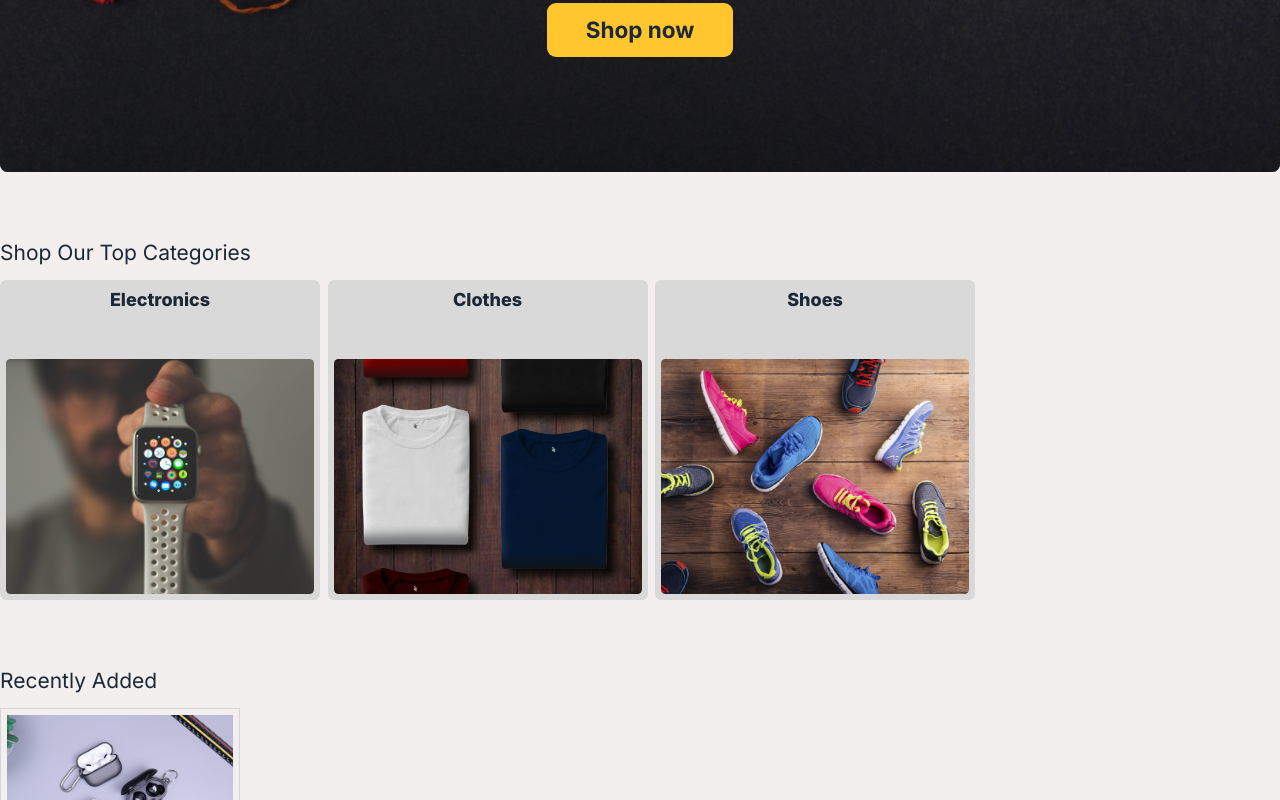
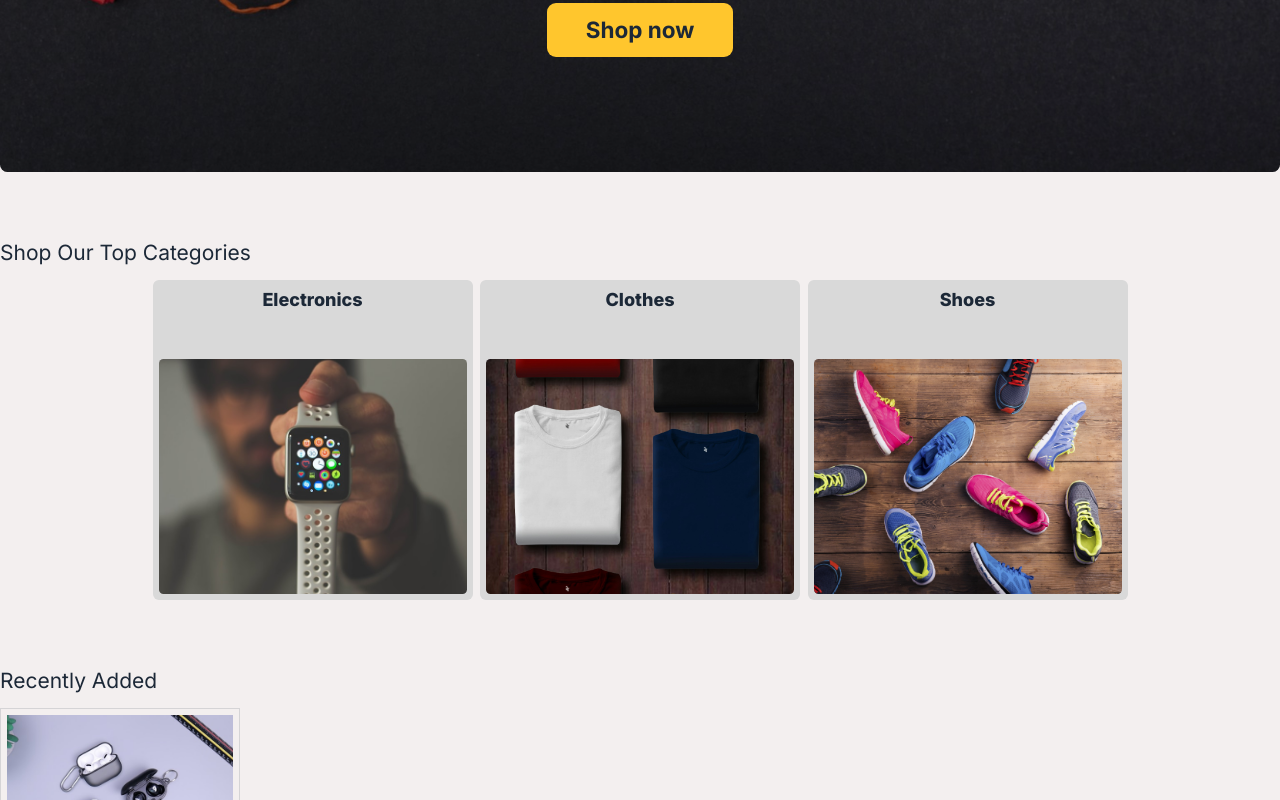
Before and after one commit to Poshorder/poshorder, a Vue app: page / in a window 1280 px wide. Shown: the part 478-1278 px from the top of the page. Built offline with nearby package versions, Linux system fonts and the light colour scheme; some icons are missing.

Commit message:
UI updated

```diff
--- a/src/assets/main.css
+++ b/src/assets/main.css
@@ -21,7 +21,7 @@
 .wrapper-category {
   width: 100%;
   display: flex;
-  justify-content: left;
+  justify-content: center;
   align-items: center;
   overflow-x: scroll;
   overflow-y: hidden;
@@ -29,6 +29,13 @@
   margin: 0.7em auto;
 }
 
+
+@media screen and (max-width: 900px) {
+
+  .wrapper-category {
+    justify-content: left;
+  }
+}
 .wrapper-category a {
   text-decoration: none;
   outline: none;
```
